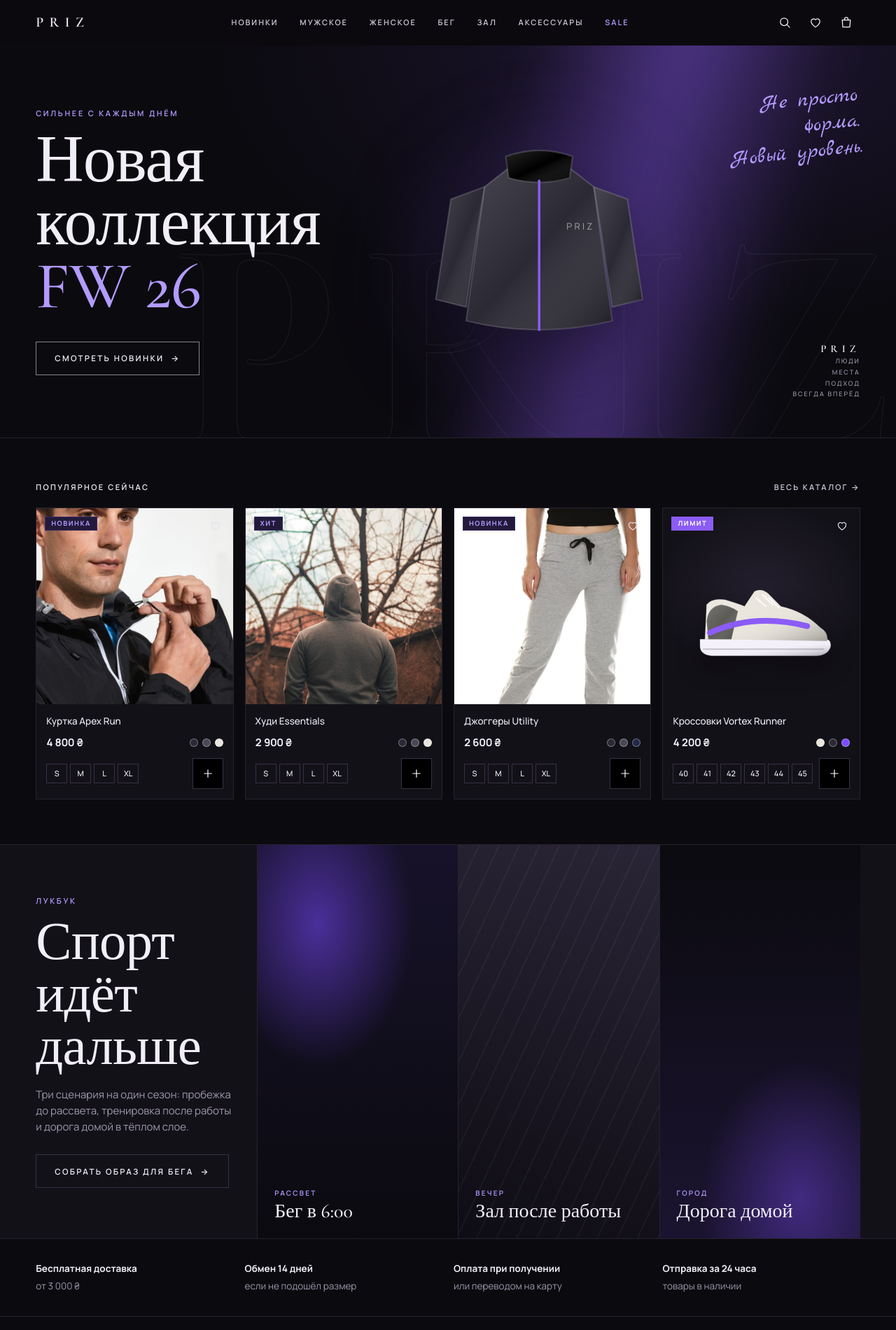
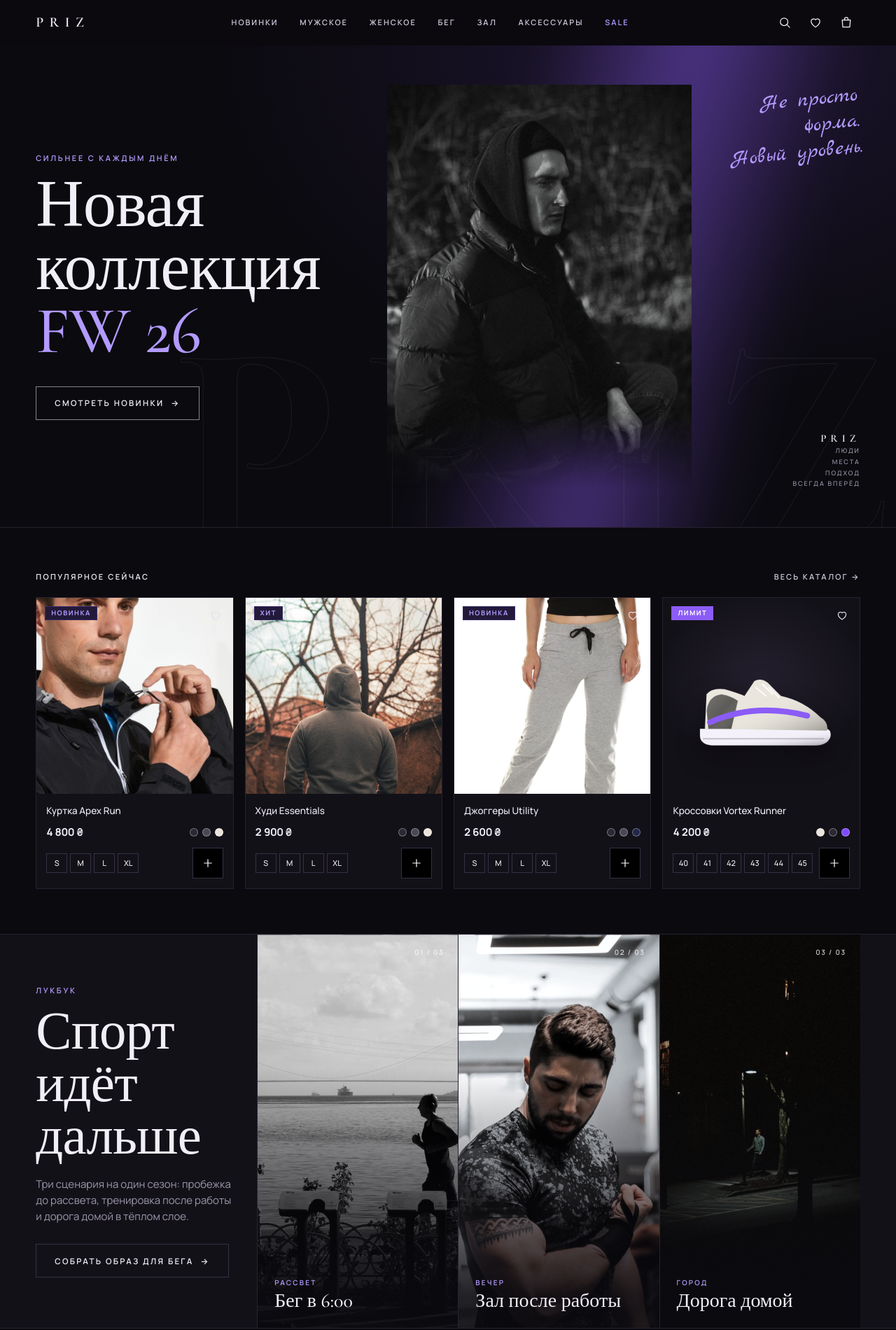
Before and after one commit to prizns2/priz-store, a plain HTML site: page index.html in a window 1280 px wide. Shown: the top 1900 px of the page at 70% size. Drawn offline with nearby package versions, Linux system fonts and the light colour scheme.

Commit message:
Restyle homepage hero and lookbook with real photography
Swap the hero illustration and lookbook gradient placeholders for
moody black-and-white stock photos (free license, unbranded), matching
the reference layout: photo hero with violet glow, numbered lookbook
tiles.

```diff
--- a/css/style.css
+++ b/css/style.css
@@ -80,8 +80,9 @@ button { cursor: pointer; background: none; border: 0; padding: 0; }
 .hero-grid { position: relative; display: grid; grid-template-columns: 1.1fr 1fr .5fr; align-items: center; gap: 24px; min-height: 560px; padding-block: 56px; }
 .hero h1 { font: 500 clamp(52px, 7.4vw, 108px)/.95 var(--display); margin: 0 0 34px; letter-spacing: -.01em; }
 .hero h1 em { font-style: normal; color: var(--accent-2); }
-.hero-art { display: grid; place-items: center; }
+.hero-art { display: grid; place-items: center; align-self: stretch; }
 .hero-svg { width: min(100%, 520px); filter: drop-shadow(0 30px 50px rgba(0,0,0,.55)) drop-shadow(0 0 60px rgba(139,92,246,.25)); }
+.hero-photo { width: 100%; max-width: 460px; height: min(72vh, 640px); object-fit: cover; object-position: 50% 18%; filter: grayscale(.15) contrast(1.06) drop-shadow(0 30px 60px rgba(0,0,0,.6)); mask-image: linear-gradient(180deg, #000 82%, transparent 100%); -webkit-mask-image: linear-gradient(180deg, #000 82%, transparent 100%); }
 .hero-side { align-self: stretch; display: flex; flex-direction: column; justify-content: space-between; align-items: flex-end; text-align: right; }
 .script { font: 400 clamp(22px, 2.4vw, 32px)/1.2 var(--script); color: var(--accent-2); transform: rotate(-6deg); margin: 8px 0 0; }
 .hero-mark { display: flex; flex-direction: column; gap: 4px; font: 600 15px/1 var(--display); letter-spacing: .4em; }
@@ -134,12 +135,14 @@ button { cursor: pointer; background: none; border: 0; padding: 0; }
 .look-copy { padding: 72px 32px 72px 0; display: flex; flex-direction: column; align-items: flex-start; }
 .look-copy .muted { max-width: 38ch; margin: 0 0 28px; }
 .look { position: relative; min-height: 420px; display: flex; flex-direction: column; justify-content: flex-end; gap: 6px; padding: 24px; border-left: 1px solid var(--line); overflow: hidden; }
-.look::before { content: ""; position: absolute; inset: 0; transition: transform .5s ease; }
+.look::before { content: ""; position: absolute; inset: 0; transition: transform .5s ease; background-size: cover; background-position: center; filter: grayscale(.25) contrast(1.05); }
+.look::after { content: ""; position: absolute; inset: 0; background: linear-gradient(180deg, rgba(11,10,15,0) 34%, rgba(11,10,15,.9) 92%); }
 .look:hover::before { transform: scale(1.06); }
-.look-a::before { background: radial-gradient(80% 60% at 30% 20%, #4a2f9a 0%, transparent 60%), linear-gradient(180deg, #17122a, #0b0a0f); }
-.look-b::before { background: repeating-linear-gradient(115deg, rgba(255,255,255,.04) 0 2px, transparent 2px 26px), linear-gradient(200deg, #2a2536, #0e0c14); }
-.look-c::before { background: radial-gradient(70% 50% at 70% 90%, #7c4dff66 0%, transparent 70%), linear-gradient(0deg, #1b1430, #0b0a0f); }
-.look > * { position: relative; }
+.look-a::before { background-image: url("../img/look-run.jpg"); }
+.look-b::before { background-image: url("../img/look-gym.jpg"); }
+.look-c::before { background-image: url("../img/look-city.jpg"); }
+.look > * { position: relative; z-index: 1; }
+.look-index { position: absolute; top: 20px; right: 20px; font: 600 10px/1 var(--body); letter-spacing: .16em; color: rgba(255,255,255,.75); }
 .look-tag { font: 600 10px/1 var(--body); letter-spacing: .22em; text-transform: uppercase; color: var(--accent-2); }
 .look-name { font: 500 28px/1.1 var(--display); }
 
@@ -294,6 +297,7 @@ legend { padding: 0; margin-bottom: 16px; }
   .hero-grid { grid-template-columns: 1fr; min-height: 0; padding-block: 40px 24px; }
   .hero-art { order: -1; }
   .hero-svg { width: 72%; }
+  .hero-photo { max-width: 100%; height: 52vh; }
   .look-grid { grid-template-columns: 1fr; }
   .look { min-height: 220px; border-left: 0; border-top: 1px solid var(--line); }
   .buy-row { grid-template-columns: 1fr; }
--- a/js/app.js
+++ b/js/app.js
@@ -86,7 +86,7 @@
           <h1>Новая<br>коллекция<br><em>FW 26</em></h1>
           <a class="btn btn-ghost" href="#/catalog/new">Смотреть новинки <span aria-hidden="true">→</span></a>
         </div>
-        <div class="hero-art" aria-hidden="true">${productArt(byId("apex-run-jacket"), 0, "hero-svg")}</div>
+        <div class="hero-art" aria-hidden="true"><img class="hero-photo" src="img/hero-model.jpg" alt="" loading="lazy"></div>
         <div class="hero-side">
           <p class="script">Не просто форма.<br>Новый уровень.</p>
           <div class="hero-mark">PRIZ<span>Люди</span><span>Места</span><span>Подход</span><span>Всегда вперёд</span></div>
@@ -109,9 +109,9 @@
           <p class="muted">Три сценария на один сезон: пробежка до рассвета, тренировка после работы и дорога домой в тёплом слое.</p>
           <a class="btn btn-outline" href="#/catalog/run">Собрать образ для бега <span aria-hidden="true">→</span></a>
         </div>
-        <a class="look look-a" href="#/catalog/run"><span class="look-tag">Рассвет</span><span class="look-name">Бег в 6:00</span></a>
-        <a class="look look-b" href="#/catalog/gym"><span class="look-tag">Вечер</span><span class="look-name">Зал после работы</span></a>
-        <a class="look look-c" href="#/catalog/men"><span class="look-tag">Город</span><span class="look-name">Дорога домой</span></a>
+        <a class="look look-a" href="#/catalog/run"><span class="look-index">01 / 03</span><span class="look-tag">Рассвет</span><span class="look-name">Бег в 6:00</span></a>
+        <a class="look look-b" href="#/catalog/gym"><span class="look-index">02 / 03</span><span class="look-tag">Вечер</span><span class="look-name">Зал после работы</span></a>
+        <a class="look look-c" href="#/catalog/men"><span class="look-index">03 / 03</span><span class="look-tag">Город</span><span class="look-name">Дорога домой</span></a>
       </div>
     </section>
 
```
Also changed, not shown: img/hero-model.jpg (added), img/look-city.jpg (added), img/look-gym.jpg (added), img/look-run.jpg (added).
